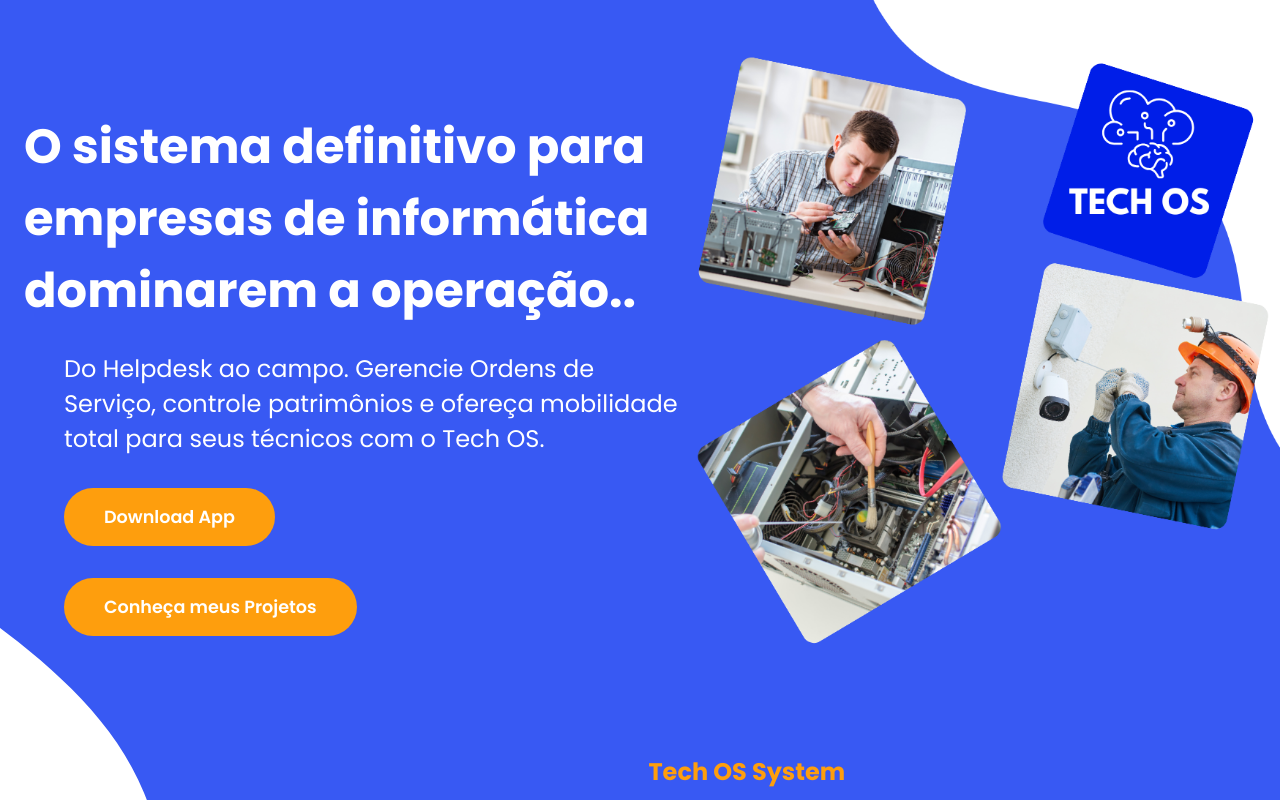
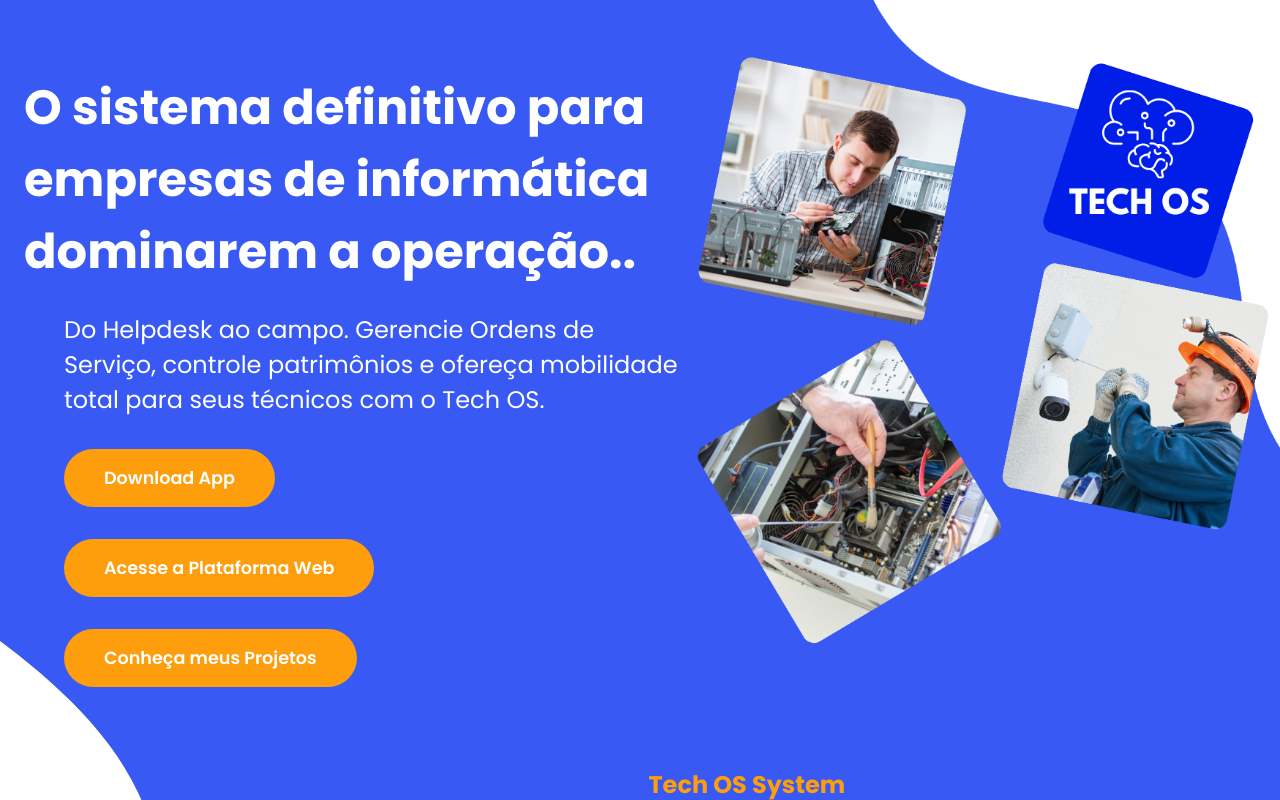
Before and after one commit to pablo-cruzbr/LandingPageTechOS, a React (Vite) app: page / in a window 1280 px wide. Shown: the top 800 px of the page. Built offline with nearby package versions, Linux system fonts and the light colour scheme.

Commit message:
feat: new button

```diff
--- a/src/components/Home.jsx
+++ b/src/components/Home.jsx
@@ -26,6 +26,13 @@ const Home = () => {
 
             <button
               className="secondary-button"
+              onClick={() => window.open("https://tech-os-saa-s-q7ea.vercel.app/", "_blank")}
+            >
+              Acesse a Plataforma Web
+            </button>
+
+            <button
+              className="secondary-button"
               onClick={() => window.open("https://frontend-portifolio-metadata-api.vercel.app/", "_blank")}
             >
               Conheça meus Projetos
```
